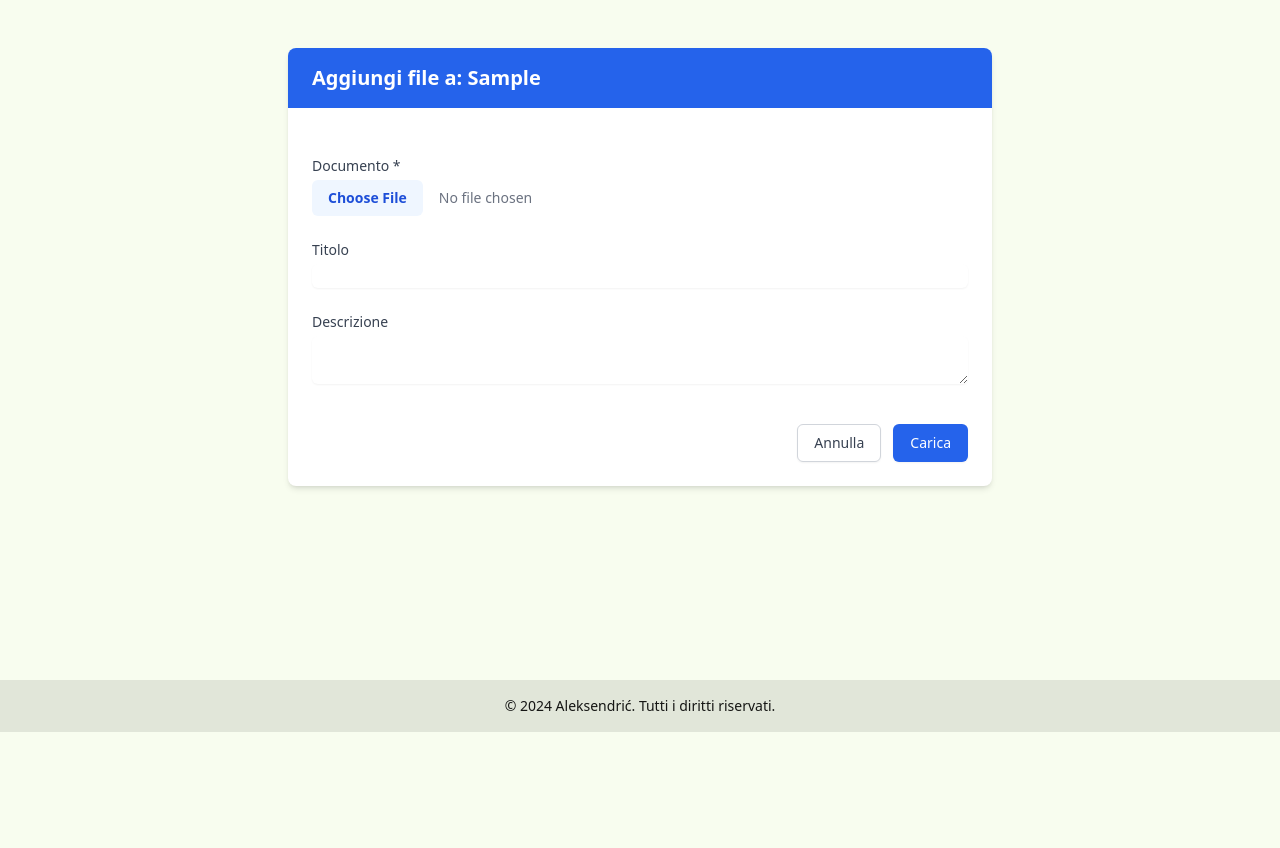
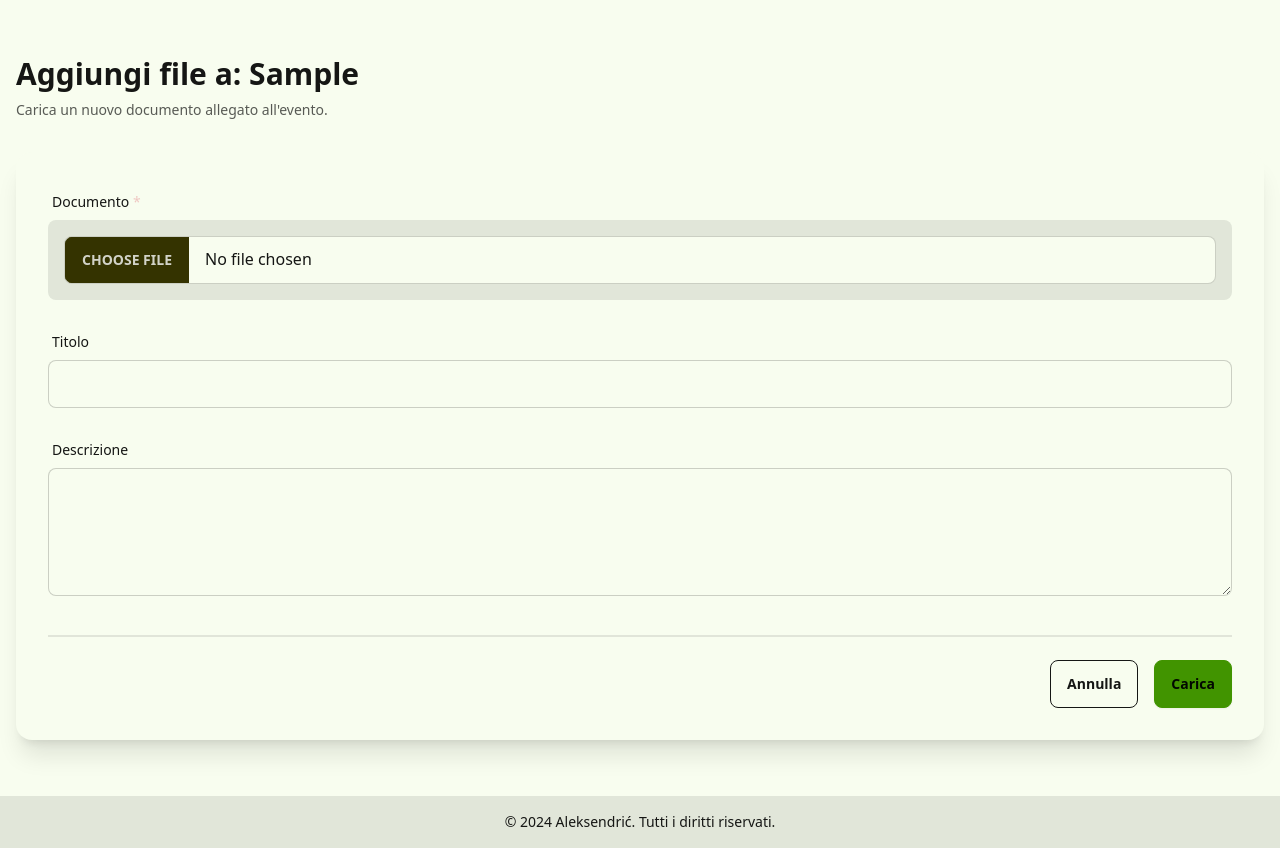
Before and after one commit to freethrow/djangoevents, a Django app: page /events/1/upload-file/ in a window 1280 px wide. Shown: the part 68-916 px from the top of the page. Before the commit the page ends 800 px from the top, so only its background shows below. Run offline with Django 5.2, Linux system fonts and the light colour scheme; a user stored in the database is signed in; tables that the repository leaves empty hold one stand-in row (values such as "Sample post"); parts of the project's set-up code (start-up, migrations or seed data) failed here and were passed over; some libraries are stand-ins or nearby versions.

Commit message:
edit event

```diff
--- a/events/templates/eventi/event_form.html
+++ b/events/templates/eventi/event_form.html
@@ -275,7 +275,7 @@
                                         </div>
                                         <div class="flex space-x-3">
                                             <a href="{{ file.file.url }}" class="link link-primary" target="_blank">{% trans "Scarica" %}</a>
-                                            <form method="post" action="{% url 'delete_file' event.id file.id %}" class="inline">
+                                            <form method="post" action="{% url 'event_file_delete' event_pk=event.id file_pk=file.id %}" class="inline">
                                                 {% csrf_token %}
                                                 <button type="submit" class="link link-error">{% trans "Elimina" %}</button>
                                             </form>
--- a/events/templates/eventi/eventfile_form.html
+++ b/events/templates/eventi/eventfile_form.html
@@ -1,47 +1,96 @@
 {% extends 'eventi/base.html' %}
 {% load i18n %}
+{% load widget_tweaks %}
 
 {% block title %}{% trans "Aggiungi file a" %} {{ event.titolo }}{% endblock %}
 
 {% block content %}
-<div class="max-w-3xl mx-auto px-4 sm:px-6 lg:px-8 py-6">
-    <div class="bg-white shadow-md rounded-lg overflow-hidden">
-        <div class="bg-blue-600 px-6 py-4">
-            <h1 class="text-xl font-bold text-white">
-                {% trans "Aggiungi file a" %}: {{ event.titolo }}
-            </h1>
-        </div>
-        <div class="p-6">
-            <form method="post" enctype="multipart/form-data" class="space-y-6">
+<div class="container mx-auto py-8">
+    <!-- Page header -->
+    <div class="mb-8">
+        <h1 class="text-3xl font-bold">
+            {% trans "Aggiungi file a" %}: {{ event.titolo }}
+        </h1>
+        <p class="mt-2 text-sm opacity-70">
+            {% trans "Carica un nuovo documento allegato all'evento." %}
+        </p>
+    </div>
+
+    <!-- Form card -->
+    <div class="card bg-base-100 shadow-xl">
+        <div class="card-body">
+            <form method="post" enctype="multipart/form-data">
                 {% csrf_token %}
 
-                {% for field in form %}
-                <div class="mb-4">
-                    <label for="{{ field.id_for_label }}" class="block text-sm font-medium text-gray-700 mb-1">
-                        {{ field.label }}{% if field.field.required %} *{% endif %}
-                    </label>
+                {% if form.non_field_errors %}
+                <div class="alert alert-error mb-6">
+                    {% for error in form.non_field_errors %}
+                        <p>{{ error }}</p>
+                    {% endfor %}
+                </div>
+                {% endif %}
 
-                    {% if field.errors %}
-                        {% for error in field.errors %}
-                        <p class="text-red-600 text-sm">{{ error }}</p>
+                {% for field in form.hidden_fields %}
+                    {{ field }}
+                {% endfor %}
+
+                <!-- Main Form -->
+                <div class="grid grid-cols-1 gap-6">
+                    <!-- File field -->
+                    <div class="form-control">
+                        <label class="label">
+                            <span class="label-text">
+                                {{ form.file.label }}{% if form.file.field.required %} <span class="text-error">*</span>{% endif %}
+                            </span>
+                        </label>
+                        <div class="bg-base-200 rounded-lg p-4">
+                            {% render_field form.file class="file-input file-input-bordered w-full" %}
+                        </div>
+                        {% for error in form.file.errors %}
+                            <label class="label">
+                                <span class="label-text-alt text-error">{{ error }}</span>
+                            </label>
                         {% endfor %}
-                    {% endif %}
+                    </div>
 
-                    {% if field.help_text %}
-                    <p class="text-gray-500 text-sm mb-1">{{ field.help_text|safe }}</p>
-                    {% endif %}
+                    <!-- Title field -->
+                    <div class="form-control">
+                        <label class="label">
+                            <span class="label-text">
+                                {{ form.title.label }}{% if form.title.field.required %} <span class="text-error">*</span>{% endif %}
+                            </span>
+                        </label>
+                        {% render_field form.title class="input input-bordered w-full" %}
+                        {% for error in form.title.errors %}
+                            <label class="label">
+                                <span class="label-text-alt text-error">{{ error }}</span>
+                            </label>
+                        {% endfor %}
+                    </div>
 
-                    <div class="mt-1">
-                        {{ field }}
+                    <!-- Description field -->
+                    <div class="form-control">
+                        <label class="label">
+                            <span class="label-text">
+                                {{ form.description.label }}{% if form.description.field.required %} <span class="text-error">*</span>{% endif %}
+                            </span>
+                        </label>
+                        {% render_field form.description class="textarea textarea-bordered h-32" %}
+                        {% for error in form.description.errors %}
+                            <label class="label">
+                                <span class="label-text-alt text-error">{{ error }}</span>
+                            </label>
+                        {% endfor %}
                     </div>
                 </div>
-                {% endfor %}
 
-                <div class="flex justify-end space-x-3 pt-4">
-                    <a href="{% url 'event_detail' pk=event.pk %}" class="inline-flex justify-center py-2 px-4 border border-gray-300 shadow-sm text-sm font-medium rounded-md text-gray-700 bg-white hover:bg-gray-50 focus:outline-none focus:ring-2 focus:ring-offset-2 focus:ring-blue-500">
+                <!-- Form actions -->
+                <div class="divider mt-8"></div>
+                <div class="flex justify-end space-x-4">
+                    <a href="{% url 'event_detail' pk=event.pk %}" class="btn btn-outline">
                         {% trans "Annulla" %}
                     </a>
-                    <button type="submit" class="inline-flex justify-center py-2 px-4 border border-transparent shadow-sm text-sm font-medium rounded-md text-white bg-blue-600 hover:bg-blue-700 focus:outline-none focus:ring-2 focus:ring-offset-2 focus:ring-blue-500">
+                    <button type="submit" class="btn btn-primary">
                         {% trans "Carica" %}
                     </button>
                 </div>
@@ -50,21 +99,3 @@
     </div>
 </div>
 {% endblock %}
-
-{% block extra_js %}
-<script>
-    document.addEventListener('DOMContentLoaded', function() {
-        // Apply Tailwind CSS classes to all form inputs
-        const inputs = document.querySelectorAll('input:not([type="checkbox"]):not([type="file"]), select, textarea');
-        inputs.forEach(input => {
-            input.classList.add('mt-1', 'block', 'w-full', 'rounded-md', 'border-gray-300', 'shadow-sm', 'focus:border-blue-500', 'focus:ring', 'focus:ring-blue-500', 'focus:ring-opacity-50');
-        });
-
-        // Style file inputs
-        const fileInputs = document.querySelectorAll('input[type="file"]');
-        fileInputs.forEach(input => {
-            input.classList.add('block', 'w-full', 'text-sm', 'text-gray-500', 'file:mr-4', 'file:py-2', 'file:px-4', 'file:rounded-md', 'file:border-0', 'file:text-sm', 'file:font-semibold', 'file:bg-blue-50', 'file:text-blue-700', 'hover:file:bg-blue-100');
-        });
-    });
-</script>
-{% endblock %}
```
